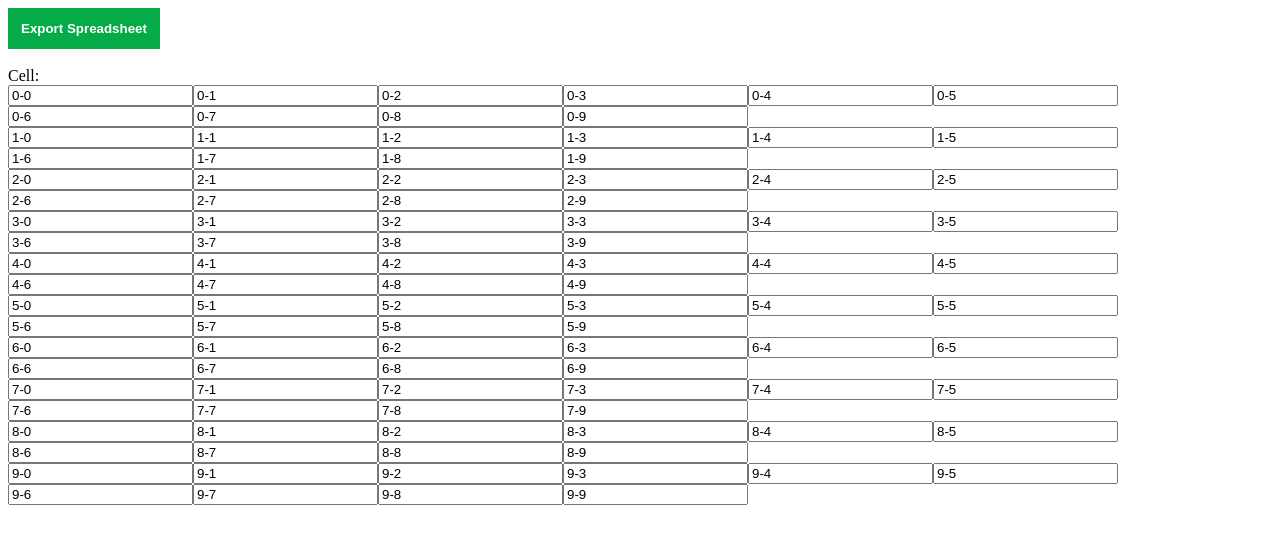
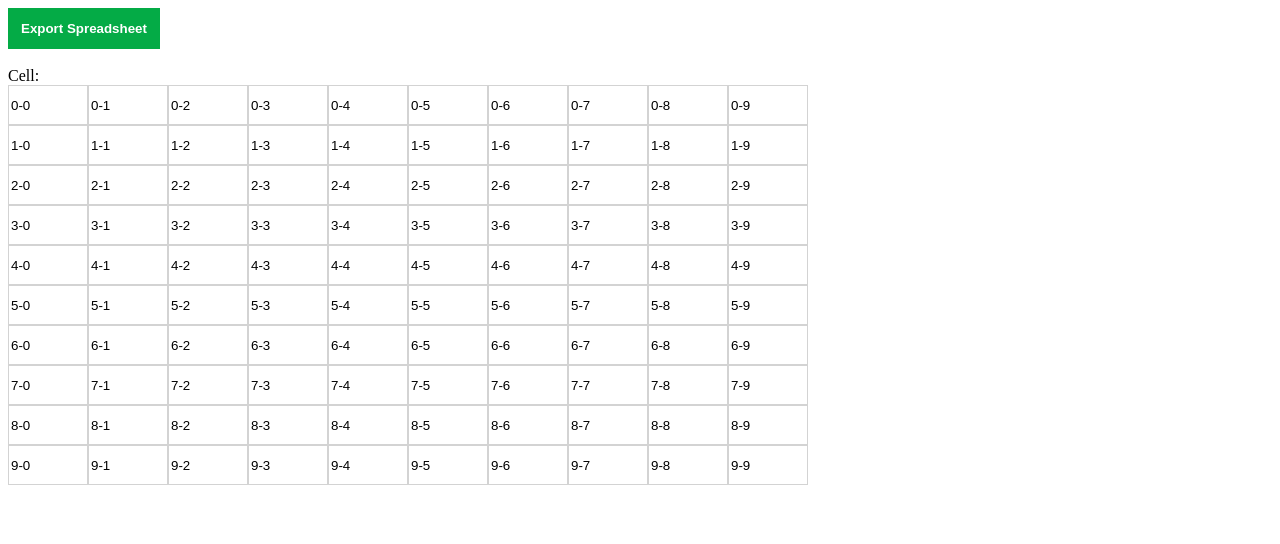
Before and after one commit to shinwon-kim/Spreadsheet-app, a plain HTML site: page index.html in a window 1280 px wide. Drawn offline with Linux system fonts and the light colour scheme.

Commit message:
style: Style cells

```diff
--- a/style.css
+++ b/style.css
@@ -8,3 +8,15 @@
     cursor: pointer;
     font-weight: bold;
 }
+
+.cell-row {
+    display: flex;
+}
+
+.cell {
+    width: 80px;
+    height: 40px;
+    border: 1px solid #D3D3D3;
+    outline: none;
+    box-sizing: border-box;
+}
```
